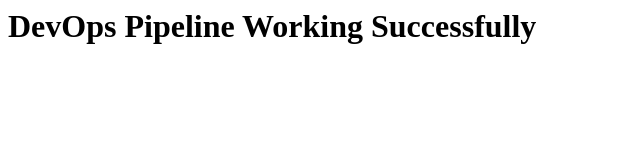
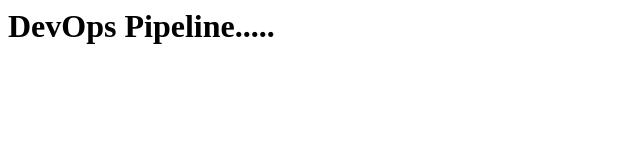
Before and after one commit to MarriHemalatha/devops-poc-01, a plain HTML site: page index.html in a window 1280 px wide. Shown: the whole page, without its empty margins (0-640 px from the left). Drawn offline with Linux system fonts and the light colour scheme.

Commit message:
Update index.html

```diff
--- a/index.html
+++ b/index.html
@@ -1,5 +1,5 @@
 <html>
 <body>
-<h1>DevOps Pipeline Working Successfully</h1>
+<h1>DevOps Pipeline.....</h1>
 </body>
 </html>
```
